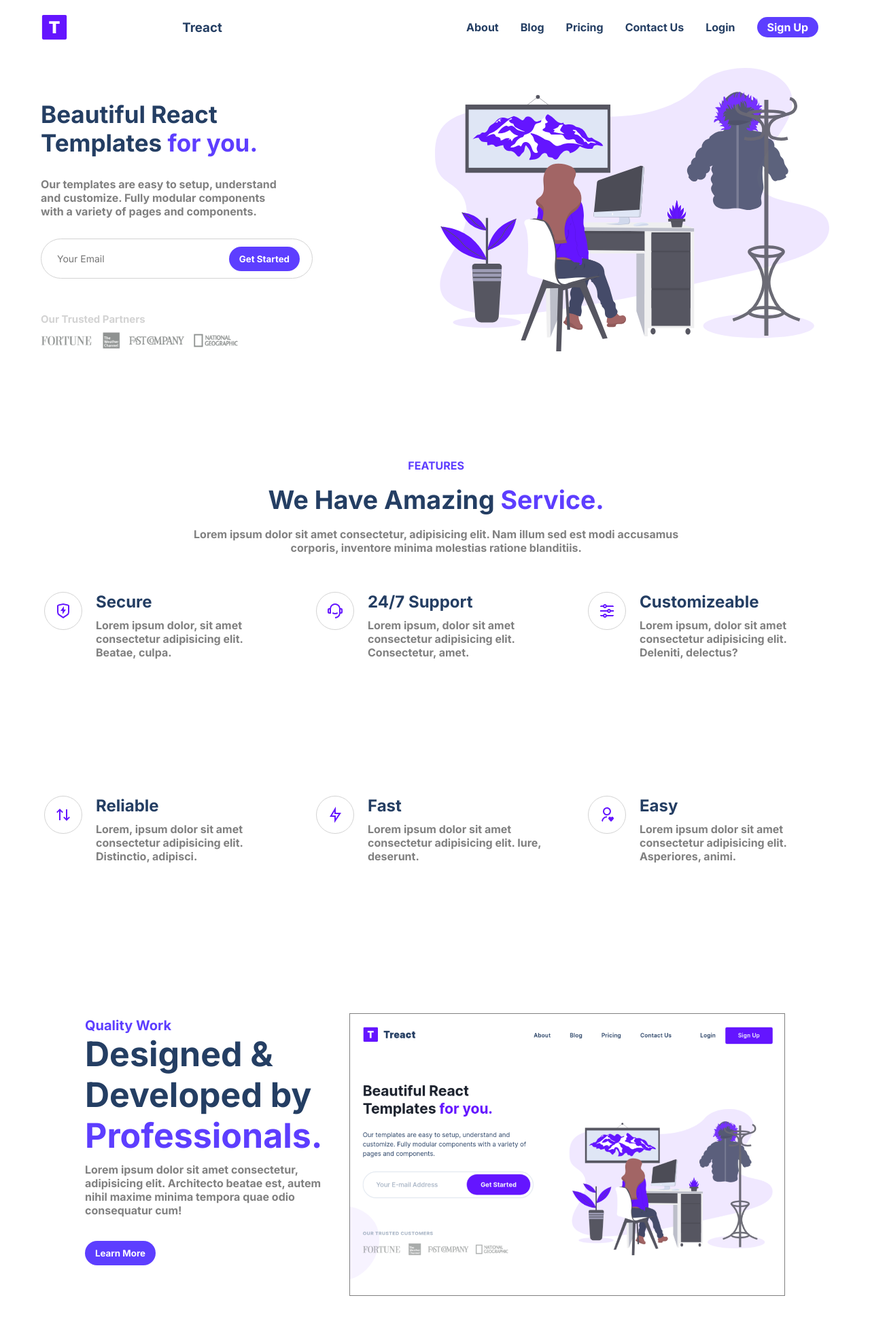
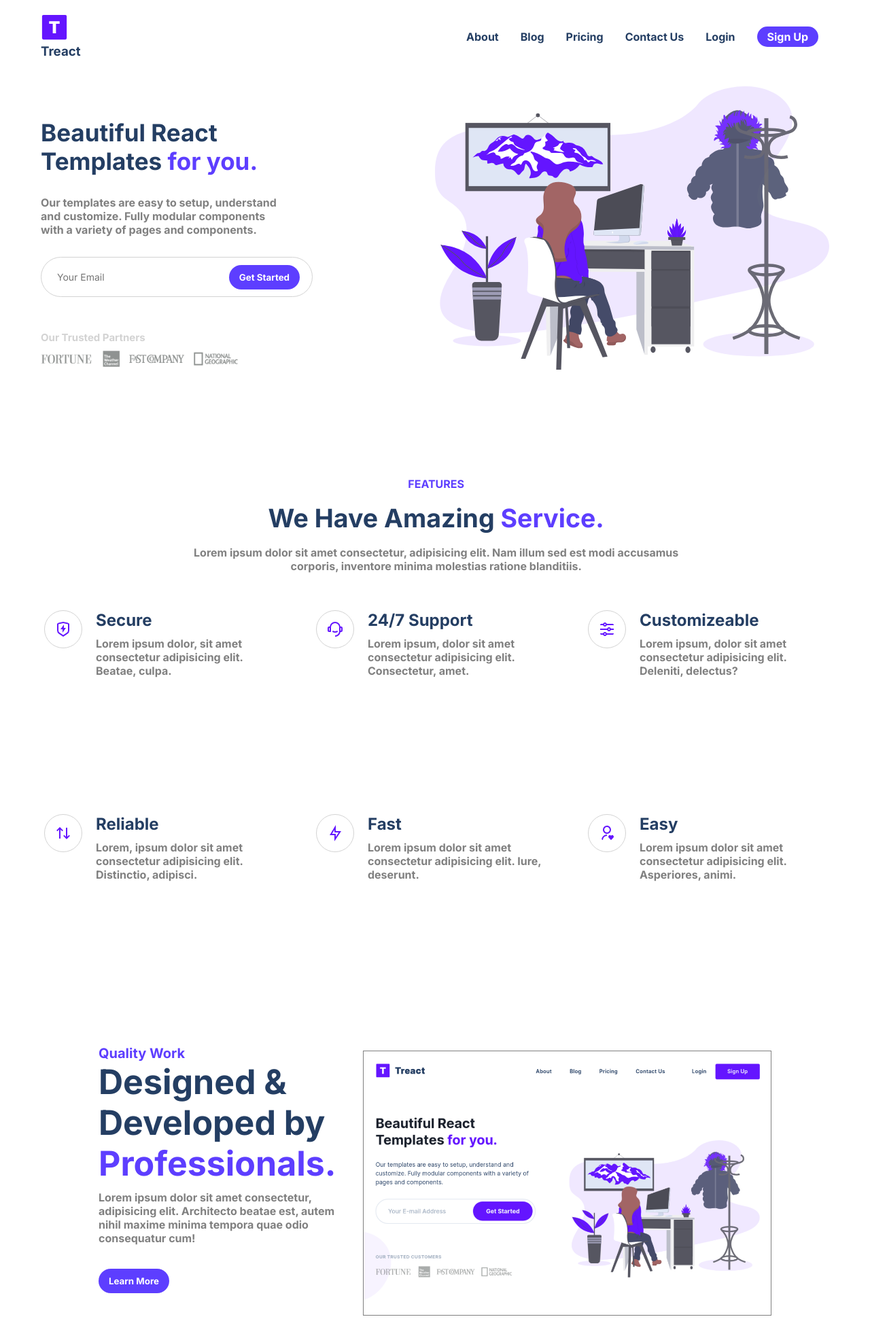
Before and after one commit to DMoney-bot/Module2Project, a plain HTML site: page index.html in a window 1280 px wide. Shown: the top 1966 px of the page at 68% size. Drawn offline with Linux system fonts and the light colour scheme.

Commit message:
Fix HTML structure and add missing elements

```diff
--- a/index.html
+++ b/index.html
@@ -11,12 +11,14 @@
       <nav>
         <div class="row">
           <div class="navLogo">
+            <div class="navCon">
             <img
               src="./assets/logo.2c489fc453a1783cbadacf914efa3df6.svg"
               class="navLogoImage"
               alt="Logo"
             />
             <h1 class="logoText">Treact</h1>
+            </div>
             <div class="navB">
               <input type="checkbox" id="navToggle">
               <label for="navToggle" class="hamburger">
@@ -147,6 +149,7 @@
       </div>
     </section>
     <section class="qualityWork">
+      <div class="row">
       <div class="qualityWorkContainer">
       <div class="qualityWorkText">
         <p class="qualityWorkTitle"><span class="purpText">Quality Work</span></p>
@@ -160,6 +163,7 @@
       </div>
       <div class="qualityWorkPic">
         <img src="./assets/hero-screenshot-1.40a097b525c2f8c9808e.png" alt="">
+      </div>
       </div>
       </div>
     </section>
```
